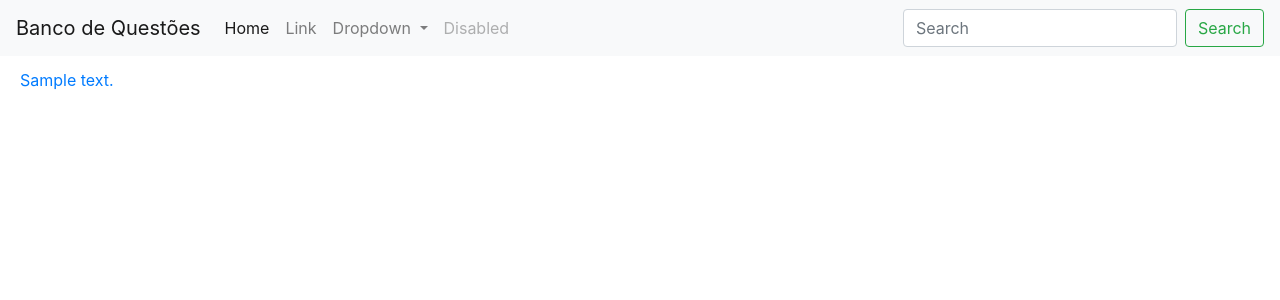
After one commit to LucasEduardoRomero/hobby, a Django app: page / in a window 1280 px wide. The commit adds this page. Shown: the top 300 px of the page. Run offline with Django 3.2, Linux system fonts and the light colour scheme; tables that the repository leaves empty hold one stand-in row (values such as "Sample post"); some libraries are stand-ins or nearby versions.

Commit message:
getting started 3

```diff
--- /dev/null
+++ b/source/app/templates/app/indexPrincipal.html
@@ -0,0 +1,132 @@
+<!DOCTYPE html>
+<html lang="en">
+  <head>
+    <!-- Required meta tags -->
+    <meta charset="utf-8" />
+    <meta
+      name="viewport"
+      content="width=device-width, initial-scale=1, shrink-to-fit=no"
+    />
+
+    <!-- Bootstrap CSS -->
+    <link
+      rel="stylesheet"
+      href="https://stackpath.bootstrapcdn.com/bootstrap/4.4.1/css/bootstrap.min.css"
+      integrity="sha384-Vkoo8x4CGsO3+Hhxv8T/Q5PaXtkKtu6ug5TOeNV6gBiFeWPGFN9MuhOf23Q9Ifjh"
+      crossorigin="anonymous"
+    />
+
+    <title>Hello, world!</title>
+  </head>
+
+  <body>
+
+    <div
+      <nav class="navbar navbar-expand-lg navbar-light bg-light">
+        <a class="navbar-brand" href="#">Banco de Questões</a>
+        <button
+          class="navbar-toggler"
+          type="button"
+          data-toggle="collapse"
+          data-target="#navbarSupportedContent"
+          aria-controls="navbarSupportedContent"
+          aria-expanded="false"
+          aria-label="Toggle navigation"
+        >
+          <span class="navbar-toggler-icon"></span>
+        </button>
+
+        <div class="collapse navbar-collapse" id="navbarSupportedContent">
+          <ul class="navbar-nav mr-auto">
+            <li class="nav-item active">
+              <a class="nav-link" href="#"
+                >Home <span class="sr-only">(current)</span></a
+              >
+            </li>
+            <li class="nav-item">
+              <a class="nav-link" href="#">Link</a>
+            </li>
+            <li class="nav-item dropdown">
+              <a
+                class="nav-link dropdown-toggle"
+                href="#"
+                id="navbarDropdown"
+                role="button"
+                data-toggle="dropdown"
+                aria-haspopup="true"
+                aria-expanded="false"
+              >
+                Dropdown
+              </a>
+              <div class="dropdown-menu" aria-labelledby="navbarDropdown">
+                <a class="dropdown-item" href="#">Action</a>
+                <a class="dropdown-item" href="#">Another action</a>
+                <div class="dropdown-divider"></div>
+                <a class="dropdown-item" href="#">Something else here</a>
+              </div>
+            </li>
+            <li class="nav-item">
+              <a
+                class="nav-link disabled"
+                href="#"
+                tabindex="-1"
+                aria-disabled="true"
+                >Disabled</a
+              >
+            </li>
+          </ul>
+          <form class="form-inline my-2 my-lg-0">
+            <input
+              class="form-control mr-sm-2"
+              type="search"
+              placeholder="Search"
+              aria-label="Search"
+            />
+            <button class="btn btn-outline-success my-2 my-sm-0" type="submit">
+              Search
+            </button>
+          </form>
+        </div>
+      </nav>
+    </div>
+
+    <div>
+      <ul class="list-group list-group-flush">
+        {% for question in all_questions %}
+          <li class="list-group-item" id="question{{ question.id }}"><a href="{% url 'app:detail' question.id %}" >{{ question.question_text }}</a></li>
+        {% endfor %}
+      </ul>
+    </div>
+
+
+
+
+
+
+
+
+
+
+
+
+
+
+    <!-- Optional JavaScript -->
+    <!-- jQuery first, then Popper.js, then Bootstrap JS -->
+    <script
+      src="https://code.jquery.com/jquery-3.4.1.slim.min.js"
+      integrity="sha384-J6qa4849blE2+poT4WnyKhv5vZF5SrPo0iEjwBvKU7imGFAV0wwj1yYfoRSJoZ+n"
+      crossorigin="anonymous"
+    ></script>
+    <script
+      src="https://cdn.jsdelivr.net/npm/popper.js@1.16.0/dist/umd/popper.min.js"
+      integrity="sha384-Q6E9RHvbIyZFJoft+2mJbHaEWldlvI9IOYy5n3zV9zzTtmI3UksdQRVvoxMfooAo"
+      crossorigin="anonymous"
+    ></script>
+    <script
+      src="https://stackpath.bootstrapcdn.com/bootstrap/4.4.1/js/bootstrap.min.js"
+      integrity="sha384-wfSDF2E50Y2D1uUdj0O3uMBJnjuUD4Ih7YwaYd1iqfktj0Uod8GCExl3Og8ifwB6"
+      crossorigin="anonymous"
+    ></script>
+  </body>
+</html>
--- a/source/app/views.py
+++ b/source/app/views.py
@@ -4,14 +4,20 @@ from .models import Question
 from django.template import loader
 
 # Create your views here.
+
+#------------- Index ---------------------------------------
+def indexPrincipal(request):
+  all_questions = Question.objects.all()
+  #return HttpResponse("Questões = %s." % all_questions)
+  context = {'all_questions':all_questions}
+  return render(request, 'app/indexPrincipal.html',context)
+
+#------------- APP Votando ---------------------------------------
 def index(request):
   latest_question_list = Question.objects.order_by('-pub_date')[:5]
   template = loader.get_template('app/index.html')
-  context = {
-    'latest_question_list': latest_question_list,
-  }
-  return HttpResponse(template.render(context, request))
-
+  context = { 'latest_question_list': latest_question_list, }
+  return render(request, 'app/index.html',context)
 
 def detail(request, question_id):
   question = get_object_or_404(Question, pk=question_id)
--- a/source/todoproj/urls.py
+++ b/source/todoproj/urls.py
@@ -1,3 +1,4 @@
+from app import views
 """todoproj URL Configuration
 
 The `urlpatterns` list routes URLs to views. For more information please see:
@@ -19,4 +20,5 @@ from django.urls import include, path
 urlpatterns = [
     path('admin/', admin.site.urls),
     path('app/', include('app.urls')),
+    path('', views.indexPrincipal, name='indexPrincipal')
 ]
```
Also changed, not shown: source/app/templates/app/index.html (+7 -1 lines), source/app/serializers.py (added), source/db.sqlite3 (deleted).
